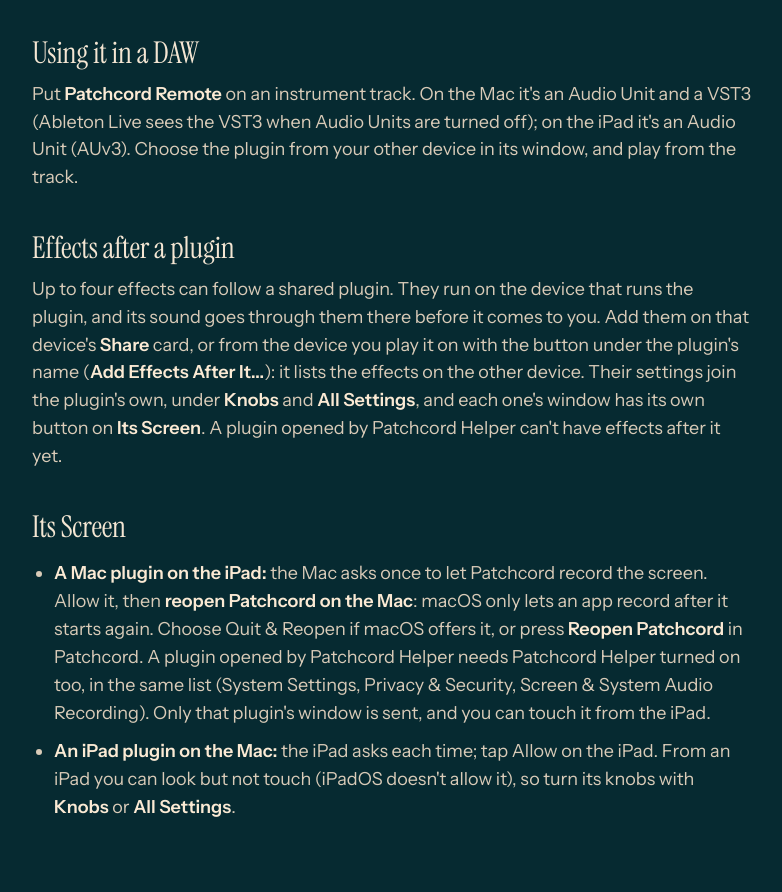
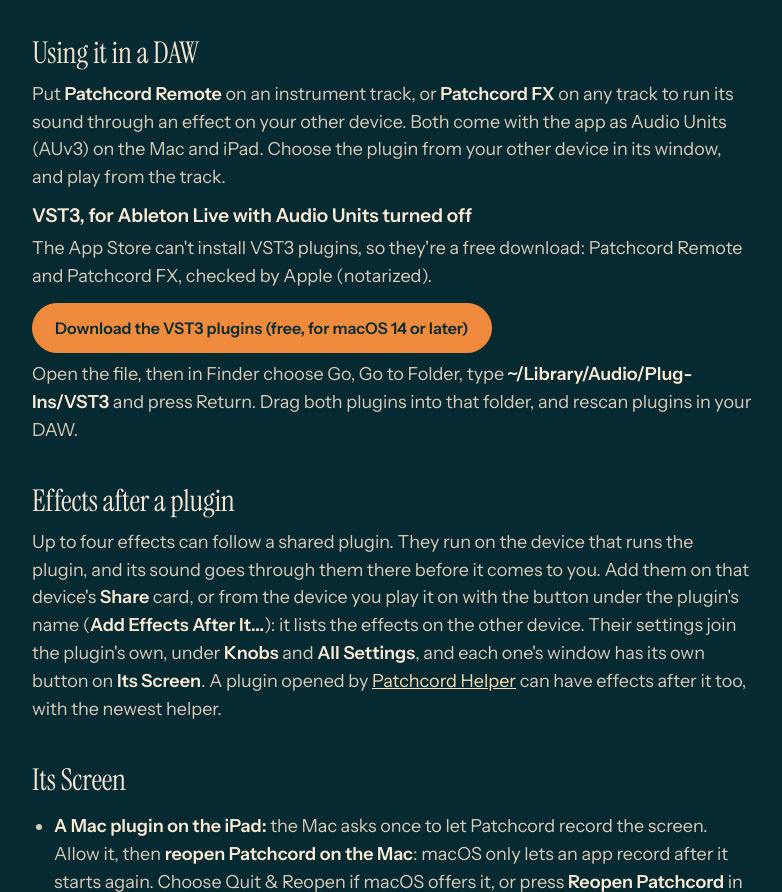
Before and after one commit to Eroxx/patchcord-website, a plain HTML site: page support.html in a window 1280 px wide. Shown: the part 1361-2253 px from the top of the page, without its empty margins (248-1030 px from the left). Drawn offline with Linux system fonts and the light colour scheme.

Commit message:
VST3 download; the new Patchcord Helper with effects after a plugin

```diff
--- a/support.html
+++ b/support.html
@@ -46,10 +46,14 @@
   <p>Patchcord from the App Store lives in Apple's sandbox, and some plugins keep their license or sounds where it isn't allowed to look. When Patchcord says a plugin needs <b>Patchcord Helper</b>, get the free helper from the <a href="helper.html">Patchcord Helper page</a>, put it in Applications and press Try Again. Patchcord starts it whenever it's needed.</p>
 
   <h2>Using it in a DAW</h2>
-  <p>Put <b>Patchcord Remote</b> on an instrument track. On the Mac it's an Audio Unit and a VST3 (Ableton Live sees the VST3 when Audio Units are turned off); on the iPad it's an Audio Unit (AUv3). Choose the plugin from your other device in its window, and play from the track.</p>
+  <p>Put <b>Patchcord Remote</b> on an instrument track, or <b>Patchcord FX</b> on any track to run its sound through an effect on your other device. Both come with the app as Audio Units (AUv3) on the Mac and iPad. Choose the plugin from your other device in its window, and play from the track.</p>
+  <h3 id="vst3">VST3, for Ableton Live with Audio Units turned off</h3>
+  <p>The App Store can't install VST3 plugins, so they're a free download: Patchcord Remote and Patchcord FX, checked by Apple (notarized).</p>
+  <div class="dl"><a class="pill dl-btn" href="downloads/Patchcord-VST3.dmg">Download the VST3 plugins (free, for macOS 14 or later)</a></div>
+  <p>Open the file, then in Finder choose Go, Go to Folder, type <b>~/Library/Audio/Plug-Ins/VST3</b> and press Return. Drag both plugins into that folder, and rescan plugins in your DAW.</p>
 
   <h2>Effects after a plugin</h2>
-  <p>Up to four effects can follow a shared plugin. They run on the device that runs the plugin, and its sound goes through them there before it comes to you. Add them on that device's <b>Share</b> card, or from the device you play it on with the button under the plugin's name (<b>Add Effects After It...</b>): it lists the effects on the other device. Their settings join the plugin's own, under <b>Knobs</b> and <b>All Settings</b>, and each one's window has its own button on <b>Its Screen</b>. A plugin opened by Patchcord Helper can't have effects after it yet.</p>
+  <p>Up to four effects can follow a shared plugin. They run on the device that runs the plugin, and its sound goes through them there before it comes to you. Add them on that device's <b>Share</b> card, or from the device you play it on with the button under the plugin's name (<b>Add Effects After It...</b>): it lists the effects on the other device. Their settings join the plugin's own, under <b>Knobs</b> and <b>All Settings</b>, and each one's window has its own button on <b>Its Screen</b>. A plugin opened by <a href="helper.html">Patchcord Helper</a> can have effects after it too, with the newest helper.</p>
 
   <h2>Its Screen</h2>
   <ul>
```
Also changed, not shown: index.html (+1 -1 lines), 2 other files.
